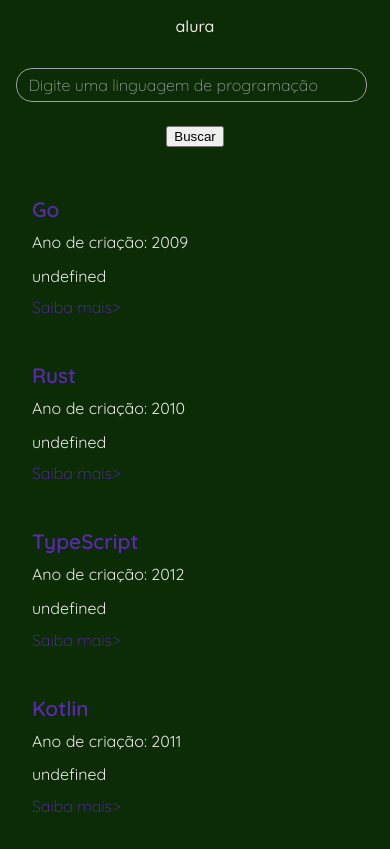
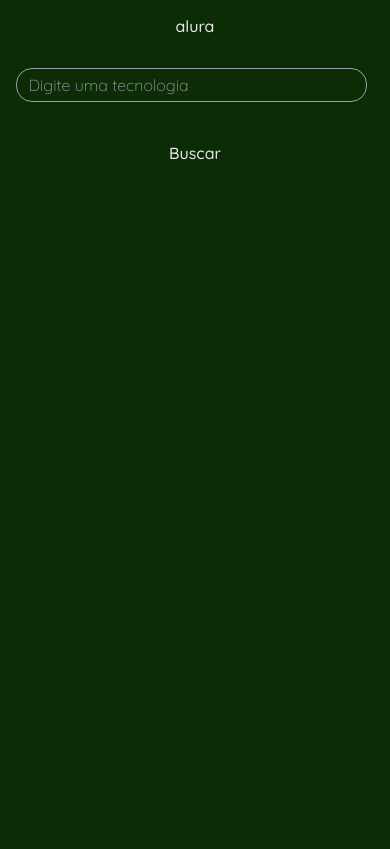
Before and after one commit to marcia-ferreira57/repo-marcia-ferreira, a plain HTML site: page index.html in a window 390 px wide. Drawn offline with Linux system fonts and the light colour scheme.

Commit message:
Add files via upload

```diff
--- a/data.json
+++ b/data.json
@@ -142,7 +142,7 @@
       "framework",
       "backend",
       "typescript",
-      "node.js"
+      "Node.js"
     ]
   },
   {
--- a/index.html
+++ b/index.html
@@ -4,22 +4,23 @@
     <meta charset="UTF-8">
     <meta name="viewport" content="width=device-width, initial-scale=1.0">
     <link rel="stylesheet" href="style.css">
-    <title>alura</title>
+    <title>Alura - Busca de Tecnologias</title>
 </head>
 <body>
     <header>
         <h1>alura</h1>
-        <div><input type="text" placeholder="Digite uma linguagem de programação">
-            <button onclick="iniciarBusca()">Buscar</button>
-        </div>
+        <form id="search-form">
+            <input id="search-input" type="text" placeholder="Digite uma tecnologia" aria-label="Campo de busca por tecnologia">
+            <button type="submit">Buscar</button>
+        </form>
     </header>
     <main>
         <section class="card-container">
-           <!-- <<article class="card">
+           <!-- <article class="card">
             <h2>JavaScript</h2>
             <p>1995</p>
             <p>JavaScript é uma linguagem de programação</p>
-            <a href="https://developer.mozilla.org/pt-BR/docs/Web/JavaScript" target="blank">Saiba mais></a>
+            <a href="https://developer.mozilla.org/pt-BR/docs/Web/JavaScript" target="_blank">Saiba mais></a>
            </article>
             <article class="card">
             <h2>Pytho</h2>
--- a/script.js
+++ b/script.js
@@ -4,22 +4,28 @@ let dados = [];
 async function buscarDados() {
     let resposta = await fetch("data.json");
     dados = await resposta.json();
-    renderizarCards(dados);
+    // renderizarCards(dados); // Remove a renderização inicial
     configurarBusca();
 }
 
 function configurarBusca() {
-    const inputBusca = document.querySelector("#busca"); // Assumindo que você tem um <input id="busca"> no seu HTML
-    if (inputBusca) {
-        inputBusca.addEventListener("input", () => {
-            const termoBuscado = inputBusca.value.toLowerCase();
+    const formBusca = document.querySelector("#search-form");
+    const inputBusca = document.querySelector("#search-input");
+
+    formBusca.addEventListener("submit", (event) => {
+        event.preventDefault(); // Impede o recarregamento da página
+        const termoBuscado = inputBusca.value.toLowerCase();
+
+        if (termoBuscado) { // Só executa a busca se o termo não for vazio
             const dadosFiltrados = dados.filter(dado =>
                 dado.nome.toLowerCase().includes(termoBuscado) ||
-                dado.descrição.toLowerCase().includes(termoBuscado)
+                dado.descricao.toLowerCase().includes(termoBuscado)
             );
             renderizarCards(dadosFiltrados);
-        });
-    }
+        } else {
+            renderizarCards([]); // Limpa os resultados se a busca for vazia
+        }
+    });
 }
 
 function renderizarCards(dados) {
@@ -30,8 +36,8 @@ function renderizarCards(dados) {
         article.innerHTML = `
         <h2>${dado.nome}</h2>
         <p>Ano de criação: ${dado.data_criacao}</p>
-        <p>${dado.descrição}</p>
-        <a href="${dado.link}" target="blank">Saiba mais></a>
+        <p>${dado.descricao}</p>
+        <a href="${dado.link}" target="_blank">Saiba mais></a>
         `
         cardContainer.appendChild(article);
     }
--- a/style.css
+++ b/style.css
@@ -8,7 +8,7 @@
     --primary-color: #5d27b3; /* Define uma variável CSS para a cor primária (azul claro). */
     --secondary-color: #ede9e8; /* Define uma variável CSS para a cor secundária (cinza claro). */
     --tertiary-color: #9aa0a6; /* Define uma variável CSS para a cor terciária (cinza médio). */
-    --bg-color: #0b2c05; /* Define uma variável CSS para a cor de fundo (cinza escuro). */
+    --bg-color: #0b2c05; /* Define uma variável CSS para a cor de fundo (verde escuro). */
 }
 
 body {
@@ -38,7 +38,8 @@ header h1 {
     white-space: nowrap; /* Impede que o texto do título quebre em várias linhas. */
 }
 
-div input {
+/* Estiliza o campo de busca pelo seu ID para ser mais específico */
+#search-input {
     padding: 0.375rem 0.75rem; /* Define o espaçamento interno do campo de texto. */
     border-radius: 1rem; /* Arredonda os cantos do campo de texto. */
     border: 1px solid var(--tertiary-color); /* Define uma borda sólida com a cor terciária. */
@@ -51,19 +52,21 @@ div input {
     margin-right: .5rem; /* Adiciona uma margem à direita do campo de texto. */
 }
 
-div input::placeholder {
+/* Estiliza o placeholder do campo de busca */
+#search-input::placeholder {
     font-size: 1.2rem; /* Define o tamanho da fonte para o texto do placeholder. */
     font-weight: 300; /* Define o peso da fonte do placeholder como leve. */
     color: var(--tertiary-color); /* Define a cor do texto do placeholder. */
 }
 
-div input:focus {
+/* Estiliza o campo de busca quando está em foco */
+#search-input:focus {
     outline: none; /* Remove a borda de foco padrão do navegador. */
     border-color: var(--bg-color); /* Muda a cor da borda quando o input está em foco. */
     box-shadow: 0 0 0 0.1rem var(--tertiary-color); /* Adiciona uma sombra externa para indicar visualmente o foco. */
 }
 
-#botao-busca {
+form button {
     padding: 1rem 2rem; /* Define o espaçamento interno do botão. */
     border-radius: 1rem; /* Arredonda os cantos do botão. */
     border: none; /* Remove a borda padrão do botão. */
@@ -78,13 +81,13 @@ div input:focus {
     border: 1px solid var(--bg-color); /* Adiciona uma borda sutil ao botão. */
 }
 
-#botao-busca:hover {
+form button:hover {
     background-color: var(--primary-color); /* Altera a cor de fundo quando o mouse está sobre o botão. */
     color: var(--bg-color); /* Altera a cor do texto quando o mouse está sobre o botão. */
     box-shadow: 0 0 0 0.1rem var(--primary-color); /* Adiciona uma sombra externa para dar destaque. */
 }
 
-#botao-busca:active {
+form button:active {
     transform: scale(0.98); /* Aplica um leve efeito de encolhimento quando o botão é pressionado. */
 }
 
@@ -139,7 +142,7 @@ article p strong {
 article a {
     color: var(--primary-color); /* Define a cor do link usando a cor primária. */
     text-decoration: none; /* Remove o sublinhado padrão dos links. */
-    font-weight: 200; /* Define o peso da fonte como extra-leve. */
+    font-weight: 400; /* Define o peso da fonte como normal. */
 }
 
 article a:hover {
@@ -154,7 +157,7 @@ article a:hover {
     color: var(--tertiary-color); /* Define a cor do texto do rodapé. */
     background-color: var(--bg-color); /* Define a cor de fundo do rodapé. */
     padding: 15px 20px; /* Define o espaçamento interno do rodapé. */
-    border-top: 1px solid #3c4043; /* Adiciona uma linha divisória no topo do rodapé. */
+    border-top: 1px solid var(--tertiary-color); /* Adiciona uma linha divisória no topo do rodapé. */
     font-size: 0.8rem; /* Define o tamanho da fonte para o texto do rodapé. */
 }
 
@@ -193,7 +196,7 @@ article a:hover {
         margin-bottom: 1rem; /* Adiciona uma margem inferior para separar do campo de busca. */
     }
 
-    div input {
+    #search-input {
         width: 90vw; /* Define a largura do input para 90% da largura da viewport. */
         font-size: 1.2rem; /* Reduz o tamanho da fonte do input. */
     }
@@ -215,8 +218,8 @@ article a:hover {
         word-wrap: break-word; /* Permite que palavras longas quebrem para a próxima linha. */
     }
 
-    div input,
-    div input::placeholder {
+    #search-input,
+    #search-input::placeholder {
         font-size: 1rem; /* Reduz o tamanho da fonte do input e do seu placeholder. */
     }
 
@@ -224,10 +227,10 @@ article a:hover {
         font-size: 1.3rem; /* Reduz o tamanho da fonte dos títulos dos artigos. */
     }
 
-    div {
+    #search-form {
         display: flex; /* Ativa o layout flexbox para o contêiner do input e botão. */
         align-items: center; /* Alinha os itens verticalmente ao centro. */
-        justify-content: center; /* Centraliza os itens horizontalmente. */
+        width: 100%; /* Garante que o formulário ocupe a largura disponível */
         flex-direction: column; /* Empilha os itens verticalmente. */
         gap: 0.5rem; /* Define um espaçamento menor entre os itens. */
     }
@@ -236,7 +239,7 @@ article a:hover {
         display: none; /* Oculta o rodapé em telas muito pequenas para economizar espaço. */
     }
 
-    button {
+    form button {
         margin-top: 1rem; /* Adiciona uma margem no topo do botão para separá-lo do input. */
     }
 }
```
